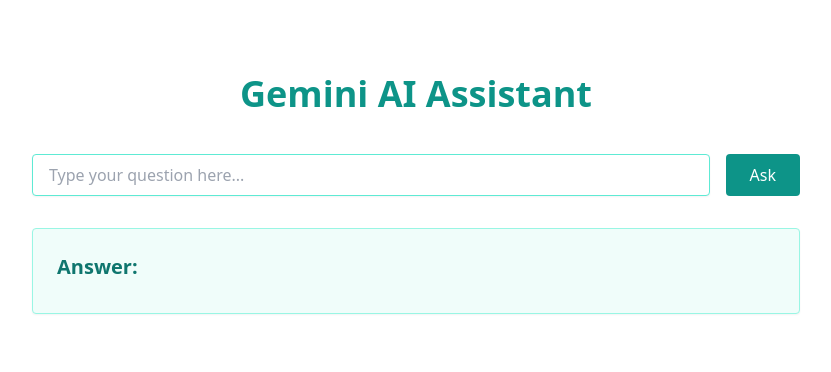
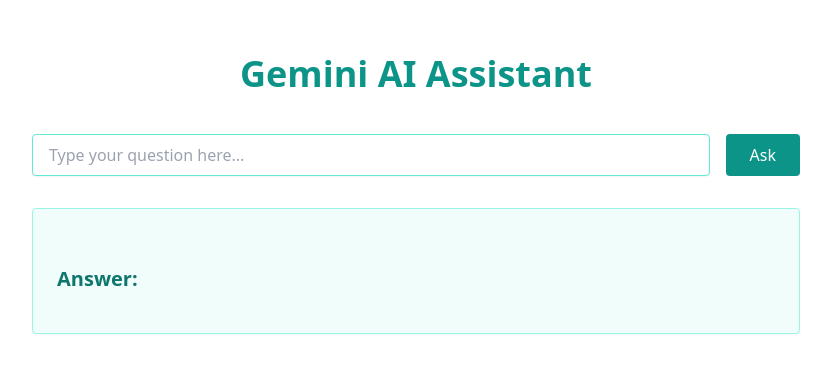
Before and after one commit to cjtakhar/gem-ui, a React (Vite) app: page / in a window 1280 px wide. Shown: the part 206-578 px from the top of the page, without its empty margins (224-1055 px from the left). Built offline with nearby package versions, Linux system fonts and the light colour scheme.

Commit message:
fix: text and security

```diff
--- a/package.json
+++ b/package.json
@@ -12,11 +12,14 @@
     "deploy": "gh-pages -d dist"
   },
   "dependencies": {
+    "dompurify": "^3.2.6",
+    "marked": "^15.0.12",
     "react": "^19.1.0",
     "react-dom": "^19.1.0"
   },
   "devDependencies": {
     "@eslint/js": "^9.25.0",
+    "@tailwindcss/typography": "^0.5.16",
     "@types/react": "^19.1.2",
     "@types/react-dom": "^19.1.2",
     "@vitejs/plugin-react": "^4.4.1",
--- a/src/App.tsx
+++ b/src/App.tsx
@@ -1,4 +1,6 @@
 import { useState } from "react";
+import DOMPurify from "dompurify";
+import { marked } from "marked";
 
 export default function App() {
   const [question, setQuestion] = useState("");
@@ -12,20 +14,20 @@
 
     try {
       const res = await fetch("https://gemini-api-2sw1.onrender.com/ask", {
-      // const res = await fetch("http://localhost:8000/ask", { FOR LOCAL TESTING
+        // Or use http://localhost:8000/ask for local dev
         method: "POST",
         headers: { "Content-Type": "application/json" },
         body: JSON.stringify({ question }),
       });
 
       const data = await res.json();
-      setAnswer(data.answer || "No response received");
+
+      // Convert Markdown to HTML and sanitize
+      const rawHtml = await marked.parse(data.answer || "No response received");
+      const safeHtml = DOMPurify.sanitize(rawHtml);
+      setAnswer(safeHtml);
     } catch (err: unknown) {
-      if (err instanceof Error) {
-        setAnswer("Error: " + err.message);
-      } else {
-        setAnswer("An unknown error occurred");
-      }
+      setAnswer(err instanceof Error ? "Error: " + err.message : "Unknown error occurred.");
     } finally {
       setLoading(false);
     }
@@ -55,9 +57,9 @@
           </button>
         </div>
 
-        <div className="bg-teal-50 border border-teal-200 rounded p-6 shadow-sm whitespace-pre-wrap">
-          <h2 className="text-xl font-semibold mb-2 text-teal-700">Answer:</h2>
-          <p className="text-gray-800 leading-relaxed">{answer}</p>
+        <div className="prose max-w-none bg-teal-50 border border-teal-200 rounded p-6 shadow-sm">
+          <h2 className="text-xl font-semibold mb-4 text-teal-700">Answer:</h2>
+          <div dangerouslySetInnerHTML={{ __html: answer }} />
         </div>
       </div>
     </div>
--- a/src/style.css
+++ b/src/style.css
@@ -5,3 +5,33 @@
 html, body, #root {
   height: 100%;
 }
+
+/* Custom prose overrides */
+.prose strong {
+  color: #0f766e; /* teal-700 */
+}
+
+.prose ul {
+  list-style-type: disc;
+  margin-left: 1.25rem;
+  padding-left: 1.25rem;
+}
+
+.prose ol {
+  list-style-type: decimal;
+  margin-left: 1.25rem;
+  padding-left: 1.25rem;
+}
+
+.prose p {
+  margin-bottom: 1rem;
+  line-height: 1.75;
+}
+
+.prose h1,
+.prose h2,
+.prose h3 {
+  font-weight: 700;
+  color: #0f766e;
+  margin-top: 2rem;
+}
--- a/tailwind.config.js
+++ b/tailwind.config.js
@@ -6,5 +6,7 @@
   theme: {
     extend: {},
   },
-  plugins: [],
+  plugins: [
+    require('@tailwindcss/typography')
+  ],
 }
```
Also changed, not shown: 1 other file (tests, documents, lock files or other folders).
